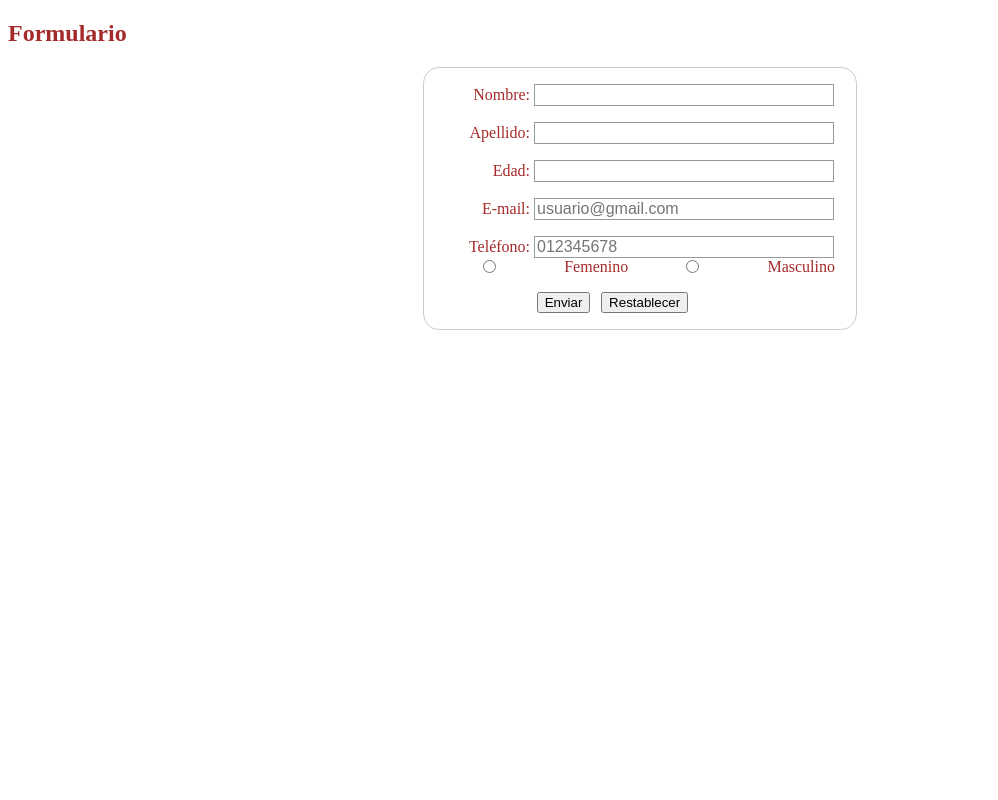
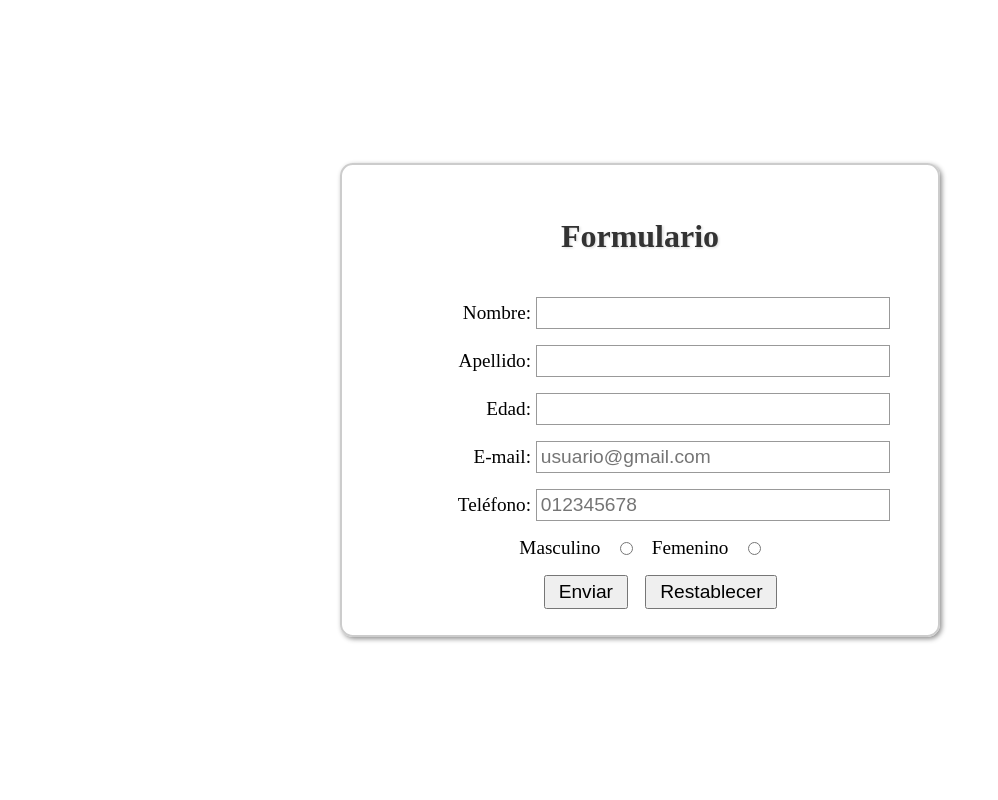
Before and after one commit to berFacundo/Programaci-nFullstack, a PHP site: page /Formulario_muestra.html in a window 1280 px wide. Shown: the whole page, without its empty margins (0-998 px from the left). Run offline with PHP 8.4, Linux system fonts and the light colour scheme.

Commit message:
Animaciones del formulario y adaptación a dispositivos

```diff
--- a/Formulario_muestra.html
+++ b/Formulario_muestra.html
@@ -1,41 +1,45 @@
 <!DOCTYPE html>
 <html lang="en">
+
 <head>
-    <meta charset="UTF-8">
-    <meta name="viewport" content="width=device-width, initial-scale=1.0">
+    <meta charset="UTF-8" />
+    <meta name="viewport" content="width=device-width, initial-scale=1.0" />
     <title>Form</title>
-    <link rel="stylesheet" href="styles.css">
+    <link rel="stylesheet" href="styles.css" />
 </head>
+
 <body>
-    <h2>Formulario</h2>
-
     <form action="" method="post">
+        <h2>Formulario</h2>
         <ul>
             <li>
                 <label for="nombre">Nombre: </label>
-                <input type="text" id="nombre" name="user_nombre">
+                <input type="text" id="nombre" name="user_nombre" pattern="[A-Za-záéíóúÁÉÍÓÚñÑ]+"
+                    title="Solo se permiten letras, incluyendo tildes y ñ" required />
             </li>
             <li>
                 <label for="apellido">Apellido: </label>
-                <input type="text" id="apellido" name="user_apellido">
+                <input type="text" id="apellido" name="user_apellido" pattern="[A-Za-záéíóúÁÉÍÓÚñÑ]+"
+                    title="Solo se permiten letras, incluyendo tildes y ñ" required />
             </li>
             <li>
                 <label for="edad">Edad: </label>
-                <input type="number" id="edad" name="user_edad">
+                <input type="number" id="edad" name="user_edad" min="1" max="100" step="1" required />
             </li>
             <li>
                 <label for="mail">E-mail: </label>
-                <input placeholder="usuario@gmail.com" type="email" id="mail" name="user_email">
+                <input placeholder="usuario@gmail.com" type="email" id="mail" name="user_email" required />
             </li>
             <li>
                 <label for="telefono">Teléfono: </label>
-                <input placeholder="012345678" type="tel" id="telef" name="user_tel" pattern="[0-9]{3}-[0-9]{3}-[0-9]{4}" maxlength="9">
+                <input placeholder="012345678" type="tel" id="telef" name="user_tel" pattern="[0-9]+" maxlength="9"
+                    required />
             </li>
             <li class="myf">
-                <input type="radio" name="sexo" id="f" />
+                <input type="radio" name="sexo" id="f" required />
                 <label for="femenino">Femenino</label>
 
-                <input type="radio" name="sexo" id="m" />
+                <input type="radio" name="sexo" id="m" required />
                 <label for="masculino">Masculino</label>
             </li>
             <li class="button">
@@ -45,4 +49,5 @@
         </ul>
     </form>
 </body>
+
 </html>
--- a/styles.css
+++ b/styles.css
@@ -1,15 +1,46 @@
-form {
-    /* Centrar el formulario en la página */
-    margin: 0 auto;
-    width: 400px;
-    /* Esquema del formulario */
-    padding: 1em;
-    border: 1px solid #ccc;
-    border-radius: 1em;
+body {
+  margin: 0;
+  padding: 0;
+  height: 100vh;
+  display: flex;
+  justify-content: center;
+  align-items: center;
 }
 
-  .myf {
-    margin: auto;
+form {
+  width: 80%;
+  max-width: 600px;
+  min-width: 300px;
+  box-shadow: #00000070 0.15vw 0.15vw 0.4vw;
+  margin: 5vh auto;
+  padding: 2vw;
+  border: 0.2vw solid #ccc;
+  border-radius: 1vw;
+  display: flex;
+  flex-direction: column;
+  gap: 2vh;
+  font-size: clamp(0.9rem, 1.2vw, 1.5rem);
+  box-sizing: border-box;
+  transition: width 0.1s ease, font-size 0.1s ease;
+}
+
+@media (min-width: 1000px) {
+  form {
+    width: 60vw;
+    max-width: 600px;
+    font-size: clamp(1.2rem, 1.5vw, 1.8rem);
+  }
+}
+
+form h2 {
+  text-shadow: #00000025 0.1vw 0.1vw 0.2vw;
+  text-align: center;
+  width: 100%;
+  color: #333;
+}
+
+body h2 {
+  font-size: 2rem
 }
 
 ul {
@@ -18,75 +49,67 @@ form {
   margin: 0;
 }
 
-  form li + li {
-    margin-top: 1em;
+form li+li {
+  margin-top: 2vh;
 }
 
-  input:checked + label {
+input:checked+label {
   font-weight: bold;
 }
 
 label {
-    /* Tamaño y alineación uniforme */
   display: inline-block;
-    width: 90px;
+  width: 30%;
   text-align: right;
+  font-size: inherit;
 }
 
 input,
 textarea {
-    /* Para asegurarse de que todos los campos de texto tienen la misma configuración de letra
-       Por defecto, las áreas de texto tienen un tipo de letra monoespaciada */
-    font: 1em sans-serif;
-
-    /* Tamaño uniforme del campo de texto */
-    width: 300px;
+  font-size: inherit;
+  width: 65%;
   box-sizing: border-box;
-
-    /* Hacer coincidir los bordes del campo del formulario */
-    border: 1px solid #999;
+  border: 0.1vw solid #999;
+  padding: 0.5vh;
 }
 
 input:focus,
 textarea:focus {
-    /* Destacado adicional para elementos que tienen el cursor */
   border-color: #000;
 }
 
 textarea {
-    /* Alinear los campos de texto multilínea con sus etiquetas */
   vertical-align: top;
-
-    /* Proporcionar espacio para escribir texto */
-    height: 5em;
+  height: 10vh;
+  resize: vertical;
 }
 
 .button {
-    /* Alinear los botones con los campos de texto */
-    padding-left: 90px; /* mismo tamaño que los elementos de la etiqueta */
+  padding-left: 30%;
 }
 
 button {
-    /* Este margen adicional representa aproximadamente el mismo espacio que el espacio
-       entre las etiquetas y sus campos de texto */
-    margin-left: 0.5em;
+  margin-left: 1vw;
+  font-size: inherit;
+  padding: 0.5vh 1vw;
 }
 
 .myf {
   display: flex;
-    justify-content: space-between; /* Espacia los elementos uniformemente */
+  flex-direction: row-reverse;
+  justify-content: center;
   align-items: center;
-    gap: 10px; /* Espaciado entre los elementos */
+  gap: 1.5vw;
 }
 
 .myf label {
-    margin: 0 5px; /* Espaciado cercano al input */
+  width: auto;
+  margin: 0;
+  font-size: inherit;
 }
 
 .myf input[type="radio"] {
-    margin: 0 10px 0 0; /* Espaciado entre el input y el siguiente elemento */
+  width: auto;
+  height: auto;
+  margin: 0;
 }
-
-body {
-  color: brown;
-}
```
Lines whose indentation alone changed are shown as unchanged.
